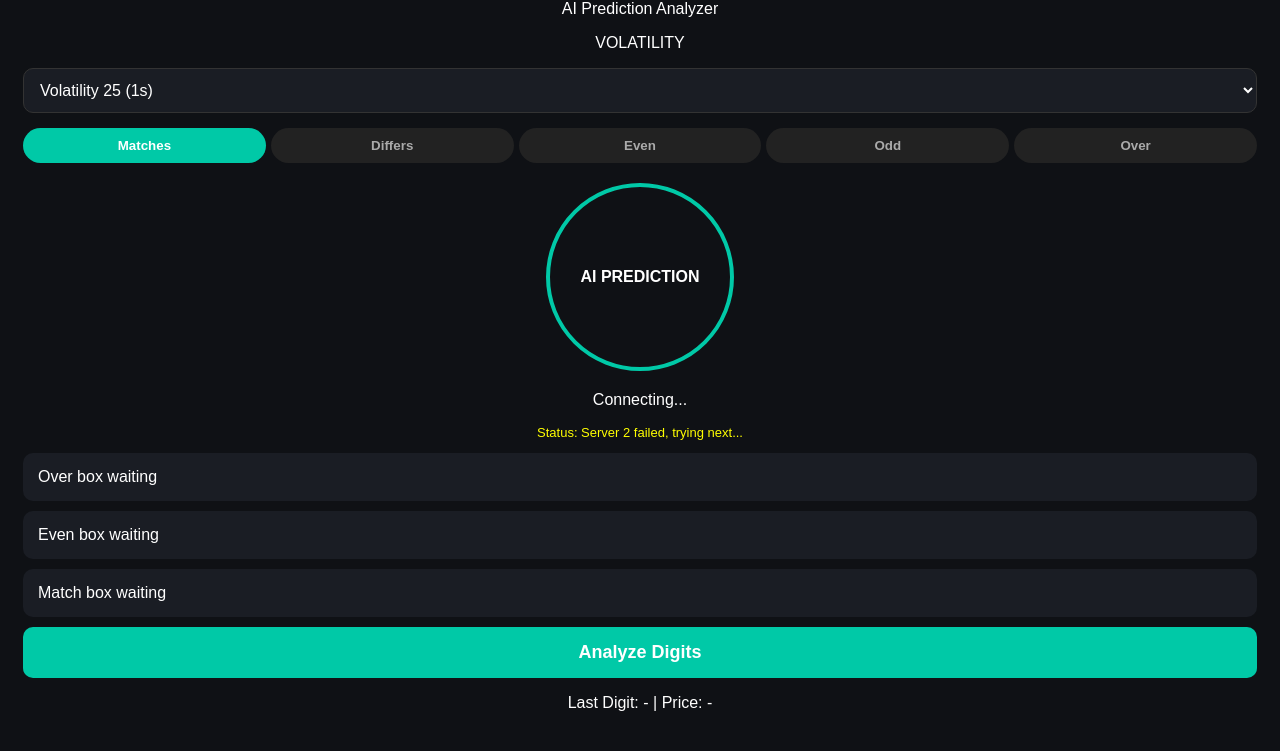
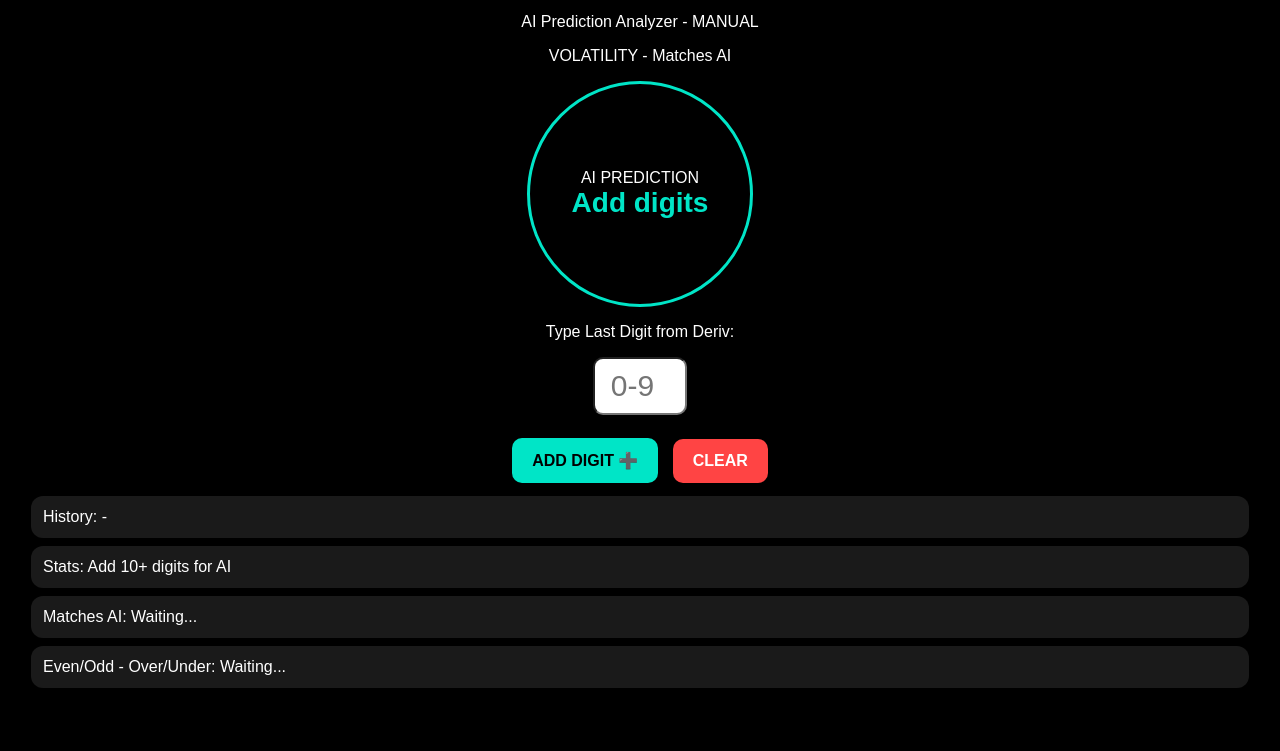
Before and after one commit to sscottrobert29-cell/Scott-analyzer, a plain HTML site: page index.html in a window 1280 px wide. Shown: the part 91-842 px from the top of the page. After the commit the page ends 810 px from the top, so only its background shows below. Drawn offline with Linux system fonts and the light colour scheme.

Commit message:
Update index.html

```diff
--- a/index.html
+++ b/index.html
@@ -2,97 +2,75 @@
 <html>
 <head>
 <meta name="viewport" content="width=device-width, initial-scale=1">
-<title>Scott Analyzer</title>
+<title>SCOTT ANALYZER - MANUAL AI</title>
 <style>
-body{background:#0f1115;color:white;font-family:Arial;text-align:center;padding:15px}
-select{width:100%;padding:12px;border-radius:10px;font-size:16px;background:#1a1d24;color:white;border:1px solid #333}
-.tabs{display:flex;gap:5px;margin:15px 0;overflow-x:auto}
-.tabs button{flex:1;padding:10px;border-radius:20px;border:none;background:#222;color:#aaa;font-weight:bold;min-width:60px}
-.tabs button.active{background:#00c9a7;color:white}
-.circle{width:180px;height:180px;border:4px solid #00c9a7;border-radius:50%;margin:20px auto;display:flex;align-items:center;justify-content:center;font-weight:bold}
-.box{background:#1a1d24;padding:15px;border-radius:10px;margin:10px 0;text-align:left}
-.btn{background:#00c9a7;color:white;border:none;padding:15px;width:100%;border-radius:10px;font-size:18px;font-weight:bold}
+body{background:#000;color:#fff;font-family:Arial;text-align:center;padding:15px}
+h1{color:#00e5c7}
+.circle{border:3px solid #00e5c7;border-radius:50%;width:220px;height:220px;margin:15px auto;display:flex;align-items:center;justify-content:center;flex-direction:column}
+#pred{font-size:28px;font-weight:bold;color:#00e5c7}
+input{font-size:30px;width:70px;text-align:center;padding:10px;border-radius:10px}
+button{background:#00e5c7;border:0;padding:13px 20px;border-radius:10px;font-weight:bold;font-size:16px;margin:5px}
+.box{background:#1a1a1a;padding:12px;border-radius:12px;margin:8px;text-align:left}
+small{color:#aaa}
 </style>
 </head>
 <body>
-<h2>SCOTT ANALYZER 🤖</h2>
-<p>AI Prediction Analyzer</p>
-<p>VOLATILITY</p>
-<select id="symbol">
-<option value="R_25">Volatility 25 (1s)</option>
-<option value="R_50">Volatility 50 (1s)</option>
-<option value="R_75">Volatility 75 (1s)</option>
-<option value="R_100">Volatility 100 (1s)</option>
-<option value="R_10">Volatility 10 (1s)</option>
-</select>
-<div class="tabs">
-<button class="active" onclick="setTab(this,'Matches')">Matches</button>
-<button onclick="setTab(this,'Differs')">Differs</button>
-<button onclick="setTab(this,'Even')">Even</button>
-<button onclick="setTab(this,'Odd')">Odd</button>
-<button onclick="setTab(this,'Over')">Over</button>
+<h1>SCOTT ANALYZER 🤖</h1>
+<p>AI Prediction Analyzer - MANUAL</p>
+<p>VOLATILITY - Matches AI</p>
+
+<div class="circle">
+<div>AI PREDICTION</div>
+<div id="pred">Add digits</div>
+<div id="conf"></div>
 </div>
-<div class="circle" id="pred">AI PREDICTION</div>
-<p>Connecting...</p>
-<p id="status" style="color:yellow;font-size:13px">Status: Starting...</p>
-<div class="box" id="overBox">Over box waiting</div>
-<div class="box" id="evenBox">Even box waiting</div>
-<div class="box" id="matchBox">Match box waiting</div>
-<button class="btn" onclick="analyze()">Analyze Digits</button>
-<p id="last">Last Digit: - | Price: -</p>
+
+<p>Type Last Digit from Deriv:</p>
+<input id="d" type="number" min="0" max="9" placeholder="0-9">
+<br><br>
+<button onclick="addDigit()">ADD DIGIT ➕</button>
+<button onclick="clearAll()" style="background:#ff4444;color:#fff">CLEAR</button>
+
+<div class="box" id="history">History: -</div>
+<div class="box" id="stats">Stats: Add 10+ digits for AI</div>
+<div class="box" id="matchesBox">Matches AI: Waiting...</div>
+<div class="box" id="otherBox">Even/Odd - Over/Under: Waiting...</div>
 
 <script>
-let ws=null, digits=[], currentTab='Matches', tryIndex=0;
-const servers=[
-"wss://ws.derivws.com/websockets/v3?app_id=1089",
-"wss://ws.deriv.com/websockets/v3?app_id=1089",
-"wss://frontend.derivws.com/websockets/v3?app_id=1089"
-];
-function setTab(el,t){document.querySelectorAll('.tabs button').forEach(b=>b.classList.remove('active'));el.classList.add('active');currentTab=t;updateBoxes();}
-function setStatus(t){document.getElementById('status').innerText="Status: "+t;}
-function connect(){
-  if(tryIndex>=servers.length){setStatus("All servers failed - Turn OFF VPN, use WiFi / MTN data, then refresh");setTimeout(()=>{tryIndex=0;connect();},5000);return;}
-  let url=servers[tryIndex];
-  setStatus("Trying server "+(tryIndex+1)+" / 3 ...");
-  try{ws=new WebSocket(url);}catch(e){tryIndex++;connect();return;}
-  ws.onopen=()=>{
-    setStatus("✅ CONNECTED to Deriv - "+url);
-    ws.send(JSON.stringify({ticks_history:document.getElementById('symbol').value, count:100, end:"latest", style:"ticks"}));
-    ws.send(JSON.stringify({ticks:document.getElementById('symbol').value, subscribe:1}));
-  };
-  ws.onmessage=(e)=>{
-    let d=JSON.parse(e.data);
-    if(d.history&&d.history.prices){digits=d.history.prices.map(p=>{let s=p.toString();return parseInt(s[s.length-1]);});updateBoxes();}
-    if(d.tick&&d.tick.quote){let q=d.tick.quote.toString();let last=parseInt(q[q.length-1]);digits.push(last);if(digits.length>100)digits.shift();document.getElementById('last').innerText="Last Digit: "+last+" | Price: "+q;updateBoxes();}
-    if(d.error){setStatus("Deriv error: "+d.error.message);}
-  };
-  ws.onerror=()=>{setStatus("Server "+(tryIndex+1)+" failed, trying next...");};
-  ws.onclose=()=>{tryIndex++;if(tryIndex<3){setTimeout(connect,2000);}else{setStatus("All failed - retrying in 5s...");setTimeout(()=>{tryIndex=0;connect();},5000);}};
+let digits=[];
+function addDigit(){
+ let v=document.getElementById('d').value;
+ if(v===""||v<0||v>9){alert("Type 0 to 9 only");return;}
+ digits.push(parseInt(v));
+ document.getElementById('d').value="";
+ document.getElementById('d').focus();
+ update();
 }
-document.getElementById('symbol').addEventListener('change',()=>{digits=[];tryIndex=0;if(ws)ws.close();connect();});
-function updateBoxes(){
-  if(digits.length==0)return;
-  let last=digits[digits.length-1];
-  let even=digits.filter(x=>x%2==0).length;
-  let odd=digits.length-even;
-  let over=digits.filter(x=>x>4).length;
-  let match=0;for(let i=1;i<digits.length;i++)if(digits[i]==digits[i-1])match++;
-  document.getElementById('evenBox').innerText="Even box: "+even+" / "+digits.length+" - Last: "+last+(last%2==0?" (EVEN)":" (ODD)");
-  document.getElementById('overBox').innerText="Over box: "+over+" / "+digits.length+" - Last: "+last+(last>4?" (OVER 4)":" (UNDER 5)");
-  document.getElementById('matchBox').innerText="Match box: "+match+" matches in last "+digits.length+" digits";
+function clearAll(){digits=[];update();}
+function update(){
+ document.getElementById('history').innerText="History ("+digits.length+"): "+digits.slice(-30).join(" - ");
+ if(digits.length<5){document.getElementById('pred').innerText="Add "+(10-digits.length)+" more";return;}
+ // AI: Frequency in last 20 + last 50 + streak
+ let last20=digits.slice(-20);
+ let counts=[0,0,0,0,0,0,0,0,0,0];
+ last20.forEach(d=>counts[d]++);
+ let best=0; counts.forEach((c,i)=>{if(c>counts[best]) best=i;});
+ let bestPct=Math.round(counts[best]/last20.length*100);
+ // Hot digit + cold + pattern
+ let even=digits.filter(d=>d%2==0).length;
+ let odd=digits.length-even;
+ let over=digits.filter(d=>d>4).length;
+ let under=digits.length-over;
+ let evenPct=Math.round(even/digits.length*100);
+ let overPct=Math.round(over/digits.length*100);
+ // Confidence: if best digit repeats a lot = high
+ let conf = bestPct>=35 ? "HIGH 🔥" : bestPct>=25 ? "MEDIUM ⚡" : "LOW";
+ document.getElementById('pred').innerText="MATCHES: "+best;
+ document.getElementById('conf').innerText=conf+" - "+bestPct+"% in last 20";
+ document.getElementById('stats').innerText="Total: "+digits.length+" | Most Frequent: "+best+" ("+counts[best]+"x) | Even "+evenPct+"% Odd "+(100-evenPct)+"% | Over "+overPct+"% Under "+(100-overPct)+"%";
+ document.getElementById('matchesBox').innerText="🎯 MATCHES AI: Play Digit "+best+" | Confidence "+conf+" | Reason: Digit "+best+" appeared "+counts[best]+" times in last 20 digits. If pattern continues, it is most likely to repeat.";
+ document.getElementById('otherBox').innerText="Even: "+evenPct+"% | Odd: "+(100-evenPct)+"% | Over 4: "+overPct+"% | Under 5: "+(100-overPct)+"% - Play the higher %";
 }
-function analyze(){
-  if(digits.length<10){alert("Wait for digits to load - still connecting");return;}
-  let last=digits[digits.length-1];
-  let even=digits.filter(x=>x%2==0).length;
-  let txt="Last Digit: "+last+"\n";
-  if(currentTab=='Even')txt+= (even>digits.length/2?"Prediction: EVEN - "+Math.round(even/digits.length*100)+"%":"Prediction: ODD");
-  if(currentTab=='Over')txt+= (last>4?"Prediction: OVER":"Prediction: UNDER");
-  if(currentTab=='Matches')txt+="Matches in history: Check pattern";
-  document.getElementById('pred').innerText=txt;
-  updateBoxes();
-}
-connect();
 </script>
 </body>
 </html>
```
